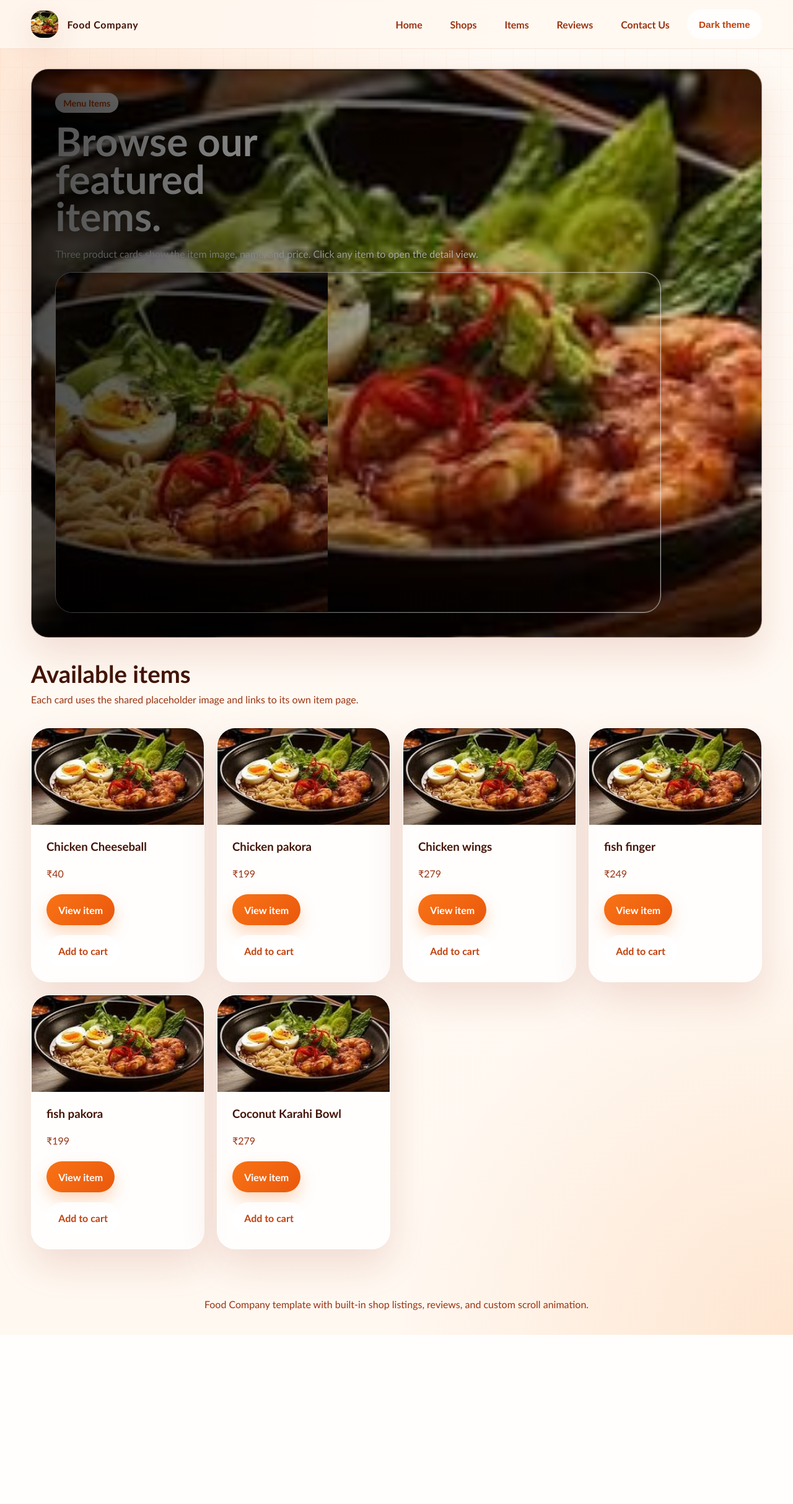
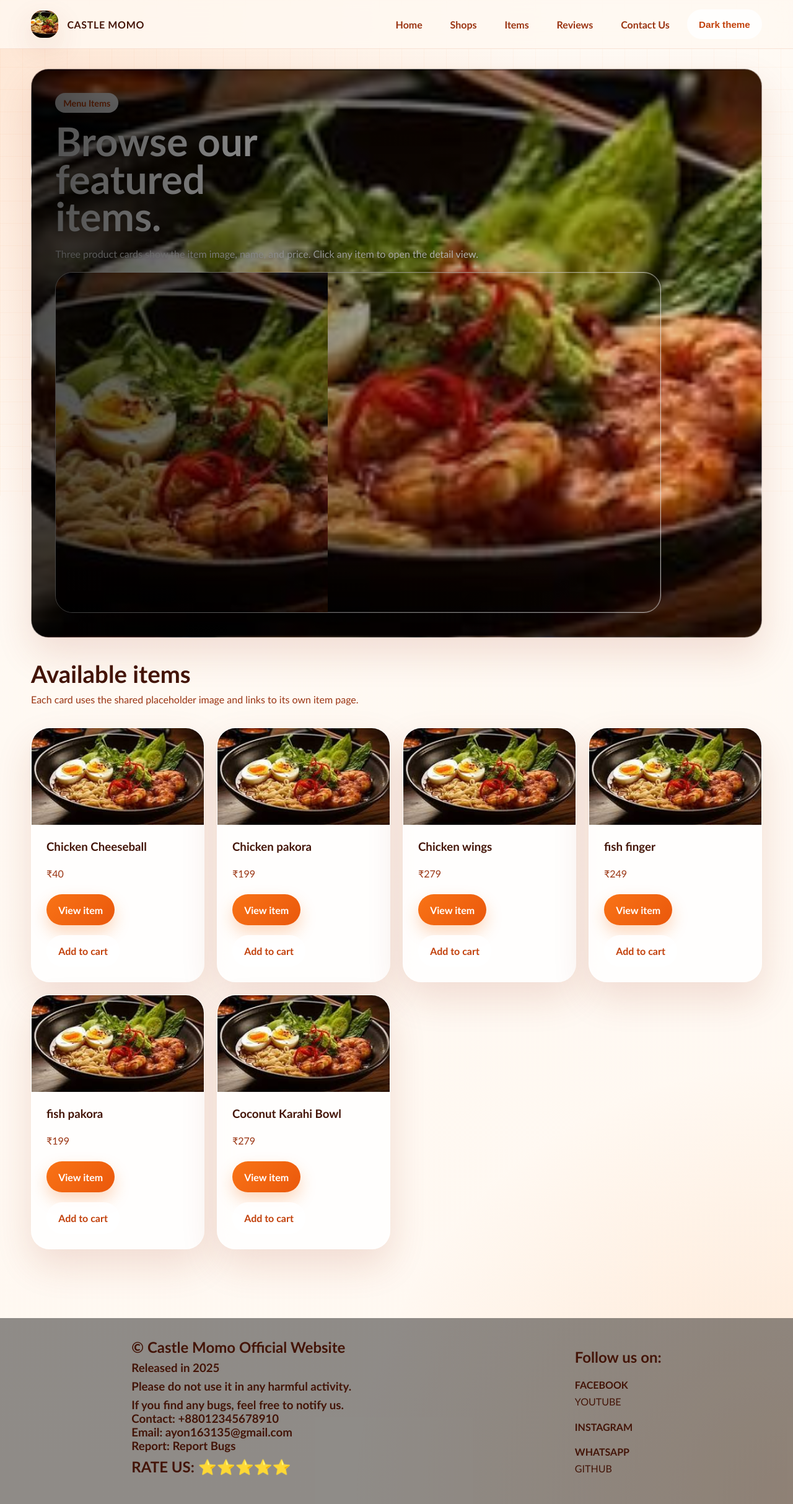
Before and after one commit to AYON160/castlemomo, a Flask app: page /items in a window 1280 px wide. Shown: the whole page at 62% size. Before the commit the page ends 2154 px from the top, so only its background shows below. Run offline with Flask 3, Linux system fonts and the light colour scheme.

Commit message:
updated base template

```diff
--- a/templates/base.html
+++ b/templates/base.html
@@ -3,7 +3,7 @@
 <head>
   <meta charset="UTF-8">
   <meta name="viewport" content="width=device-width, initial-scale=1.0">
-  <title>Food Company Template</title>
+  <title>Castle Momo</title>
   <link rel="icon" href="{{ url_for('static', filename='food.png') }}" type="image/png">
   <style>
     :root {
@@ -526,7 +526,37 @@
     .hero.slide-in {
       animation: slideIn 0.8s ease-out;
     }
+    .footerparent {
+      display: flex;
+      flex-direction: row;
+      justify-content: space-around;
+      align-items: flex-start;
+      flex-wrap: wrap;
+      background: rgba(0, 0, 0, 0.438);
+      padding: 2rem;
+      margin-top: 3rem;
+    }
 
+    .footerparent h2, .footerparent h3, .footerparent h4 {
+      margin-bottom: 0.5rem;
+    }
+
+    .footerparent ul {
+      list-style: none;
+      padding: 0;
+    }
+
+    .footerparent ul li:hover {
+      color: #fcbf49;
+      cursor: pointer;
+    }
+
+    @media (max-width: 768px) {
+      .brand, .value, .footerparent {
+        flex-direction: column;
+        align-items: flex-start;
+      }
+    }
     @keyframes slideIn {
       from {
         transform: translateX(-100%);
@@ -609,6 +639,7 @@
         max-width: none;
       }
     }
+
   </style>
 </head>
 <body>
@@ -616,7 +647,7 @@
     <div class="container header-row">
       <a class="brand" href="{{ url_for('home') }}">
         <span class="brand-mark"><img src="{{ url_for('static', filename='food.png') }}" alt="Food company logo"></span>
-        <span>Food Company</span>
+        <span>CASTLE MOMO</span>
       </a>
       <div class="header-actions">
         <nav class="nav" aria-label="Primary navigation">
@@ -636,8 +667,31 @@
     {% block content %}{% endblock %}
   </main>
 
-  <footer class="site-footer">
-    <div class="container">Food Company template with built-in shop listings, reviews, and custom scroll animation.</div>
+  <footer>
+    <div class="footerparent">
+      <div>
+        <h2>&copy; Castle Momo Official Website</h2>
+        <h3>Released in 2025</h3>
+        <h3>Please do not use it in any harmful activity.</h3>
+        <h3>
+          If you find any bugs, feel free to notify us. <br />
+          Contact: +88012345678910 <br />
+          Email: ayon163135@gmail.com <br />
+          Report: <a href="/contact">Report Bugs</a>
+        </h3>
+        <h2>RATE US: ⭐⭐⭐⭐⭐</h2>
+      </div>
+      <div>
+        <ul>
+          <h2 style="margin-bottom: 1rem;">Follow us on:</h2>
+          <li><h4>FACEBOOK</h4></li>
+          <li><a href="https://www.youtube.com/results?search_query=castle+momo" target="_blank" rel="noopener noreferrer">YOUTUBE</a></li>
+          <li><h4>INSTAGRAM</h4></li>
+          <li><h4>WHATSAPP</h4></li>
+          <li><a href="https://github.com/AYON160/castlemomo" target="_blank" rel="noopener noreferrer">GITHUB</a></li>
+        </ul>
+      </div>
+    </div>
   </footer>
 
   <script>
```
